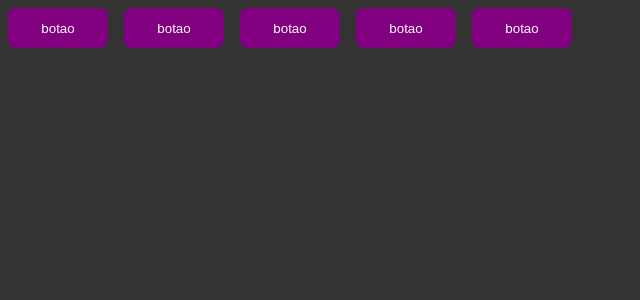
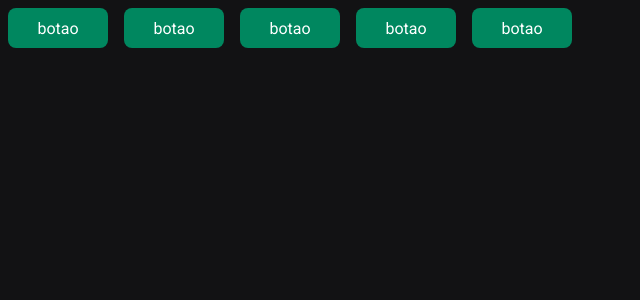
Before and after one commit to alejuliao/ignite-timer, a React (Vite) app: page / in a window 1280 px wide. Shown: the top 300 px of the page, without its empty margins (0-640 px from the left). Built offline with nearby package versions, Linux system fonts and the light colour scheme.

Commit message:
add fonts and defaultTheme

```diff
--- a/index.html
+++ b/index.html
@@ -3,6 +3,9 @@
   <head>
     <meta charset="UTF-8" />
     <meta name="viewport" content="width=device-width, initial-scale=1.0" />
+    <link rel="preconnect" href="https://fonts.googleapis.com"/>
+    <link rel="preconnect" href="https://fonts.gstatic.com" crossorigin/>
+    <link href="https://fonts.googleapis.com/css2?family=Roboto+Mono:wght@700&family=Roboto:wght@400;700&display=swap" rel="stylesheet"/>
     <title>Ignite Timer</title>
   </head>
   <body>
--- a/src/components/Button.styles.ts
+++ b/src/components/Button.styles.ts
@@ -14,8 +14,8 @@
   border: 0;
   margin: 8px;
 
-  color:${props=>props.theme.white};
-  background:${props=>props.theme.primary}
+  color:${props=>props.theme['white']};
+  background:${props=>props.theme['green-500']}
   /* ${props=>{
     return css`
     background-color: ${buttonVariants[props.variant]}
--- a/src/styles/global.ts
+++ b/src/styles/global.ts
@@ -7,7 +7,13 @@
     box-sizing: border-box;
   }
   body{
-    background: #333;
-    color:#fff;
+    background: ${props=>props.theme['gray-900']};
+    color:${props=>props.theme['gray-300']};
+  }
+
+  body, input, text-area,button{
+    font-family: 'Roboto', sans-serif;
+    font-weight: 400;
+    font-size: 1rem;
   }
 `
--- a/src/styles/themes/default.ts
+++ b/src/styles/themes/default.ts
@@ -1,5 +1,21 @@
-export const defaultTheme ={
-  white: '#fff',
-  primary:'purple',
-  secondary: 'orange'
+export const defaultTheme = {
+  white: '#FFF',
+
+  'gray-100': '#E1E1E6',
+  'gray-300': '#C4C4CC',
+  'gray-400': '#8D8D99',
+  'gray-500': '#7C7C8A',
+  'gray-600': '#323238',
+  'gray-700': '#29292E',
+  'gray-800': '#202024',
+  'gray-900': '#121214',
+
+  'green-300': '#00B37E',
+  'green-500': '#00875F',
+  'green-700': '#015F43',
+
+  'red-500': '#AB222E',
+  'red-700': '#7A1921',
+
+  'yellow-500': '#FBA94C',
 }
```
